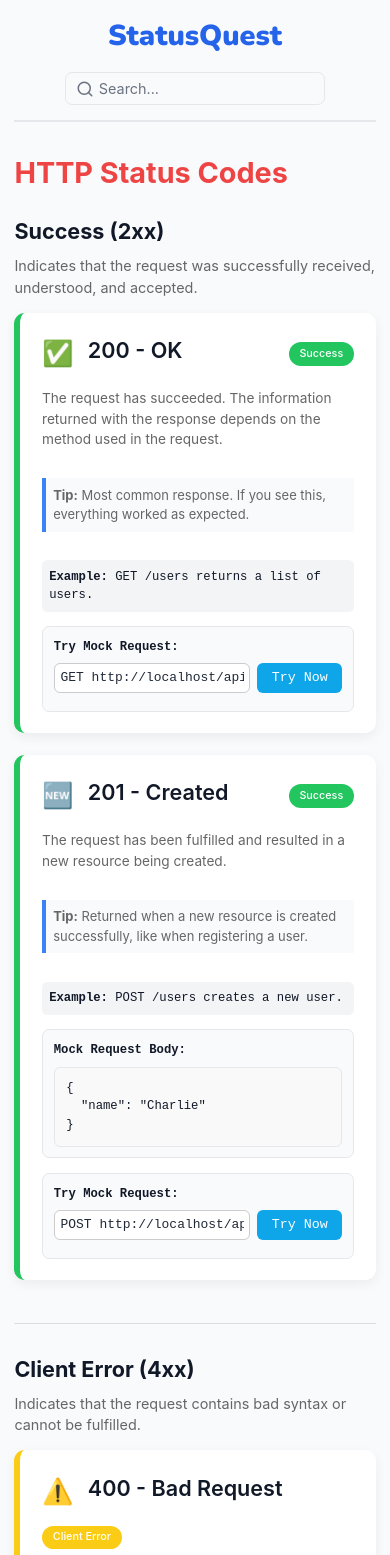
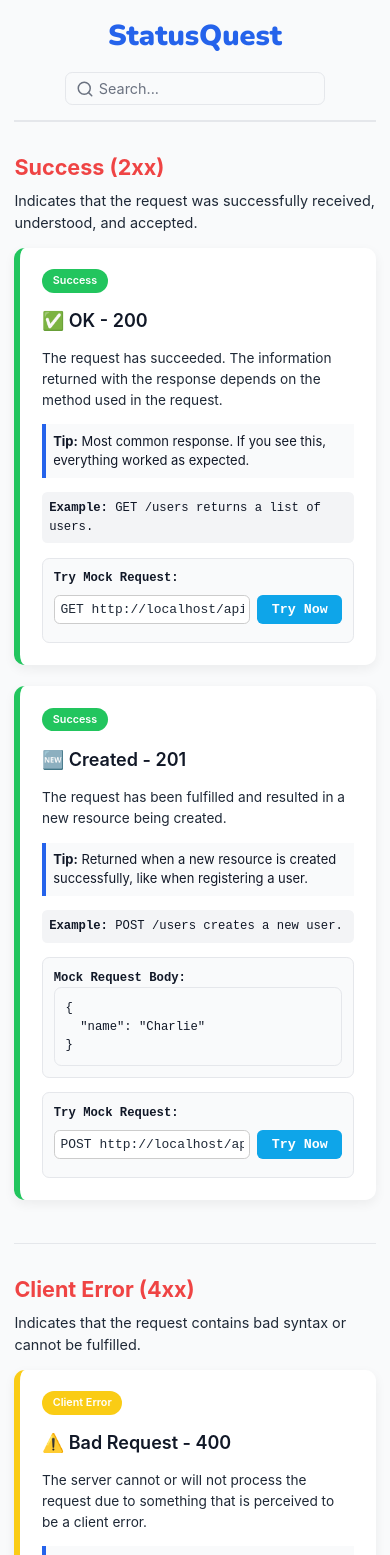
Before and after one commit to CodeQuestic/StatusQuest, a Next.js app: page / in a window 390 px wide. Shown: the top 1555 px of the page. Built offline with nearby package versions, Linux system fonts and the light colour scheme.

Commit message:
fixed ui issues, responsive for mobile devices.

```diff
--- a/src/app/page.tsx
+++ b/src/app/page.tsx
@@ -18,27 +18,24 @@ export default function Home() {
         <SearchBar onSearch={setQuery} />
       </div>
 
-      {/* Main content */}
       <div className={styles.content}>
-        <h1>HTTP Status Codes</h1>
-
         {query ? (
-          filteredCodes.length === 0 ? (
+          filteredCodes?.length === 0 ? (
             <p>No results found for "{query}"</p>
           ) : (
-            filteredCodes.map((entry) => (
-              <StatusCard key={entry.code} data={entry} query={query} />
+            filteredCodes?.map((entry) => (
+              <StatusCard key={entry?.code} data={entry} query={query} />
             ))
           )
         ) : (
-          statusCodeGroups.map((group) => (
-            <section key={group.series} className={styles.group}>
-              <h2>
-                {group.title} ({group.series})
+          statusCodeGroups?.map((group) => (
+            <section key={group?.series} className={styles.group}>
+              <h2 className={styles.groupTitle}>
+                {group?.title} ({group?.series})
               </h2>
-              <p>{group.description}</p>
-              {group.codes.map((entry) => (
-                <StatusCard key={entry.code} data={entry} query={query} />
+              <p className={styles.groupDescription}>{group?.description}</p>
+              {group?.codes?.map((entry) => (
+                <StatusCard key={entry?.code} data={entry} query={query} />
               ))}
             </section>
           ))
--- a/src/components/statusCard.tsx
+++ b/src/components/statusCard.tsx
@@ -13,8 +13,10 @@ const highlightMatch = (text: string, query: string) => {
   if (!query) return text;
   const regex = new RegExp(`(${query})`, "gi");
   return text
-    .split(regex)
-    .map((part, i) => (regex.test(part) ? <mark key={i}>{part}</mark> : part));
+    ?.split(regex)
+    ?.map((part, i) =>
+      regex?.test(part) ? <mark key={i}>{part}</mark> : part
+    );
 };
 
 export default function StatusCard({ data, query }: Props) {
@@ -32,7 +34,7 @@ export default function StatusCard({ data, query }: Props) {
 
   const baseUrl =
     typeof window !== "undefined"
-      ? `${window.location.protocol}//${window.location.host}`
+      ? `${window?.location?.protocol}//${window?.location?.host}`
       : "";
 
   const fullUrl = `${baseUrl}${mock.url}`;
@@ -43,9 +45,9 @@ export default function StatusCard({ data, query }: Props) {
     setLoading(true);
     setResponse(null);
 
-    const delay = 400 + Math.floor(Math.random() * 1000);
+    const delay = 400 + Math?.floor(Math?.random() * 1000);
     setTimeout(() => {
-      setResponse(mock.response);
+      setResponse(mock?.response);
       setLoading(false);
     }, delay);
   };
@@ -53,10 +55,12 @@ export default function StatusCard({ data, query }: Props) {
   return (
     <div className={styles.card} style={{ borderLeft: `6px solid ${color}` }}>
       <div className={styles.header}>
-        <span className={styles.emoji}>{emoji}</span>
-        <h2 className={styles.code}>
-          {highlightMatch(`${code} - ${title}`, query)}
-        </h2>
+        <div className={styles.groupEmojiTitle}>
+          <span className={styles.emoji}>{emoji}</span>
+          <h2 className={styles.code}>
+            {highlightMatch(`${title} - ${code}`, query)}
+          </h2>
+        </div>
         <span className={styles.category} style={{ backgroundColor: color }}>
           {highlightMatch(category, query)}
         </span>
@@ -72,13 +76,13 @@ export default function StatusCard({ data, query }: Props) {
         <strong>Example:</strong> {highlightMatch(example, query)}
       </div>
 
-      {mock.method === "POST" && mock.body && (
+      {mock?.method === "POST" && mock?.body && (
         <div className={styles.mock}>
           <strong>Mock Request Body:</strong>
           <div className={styles.codeBlock}>
-            {JSON.stringify(mock.body, null, 2)
-              .split("\n")
-              .map((line, i) => (
+            {JSON.stringify(mock?.body, null, 2)
+              ?.split("\n")
+              ?.map((line, i) => (
                 <div key={i}>{highlightMatch(line, query)}</div>
               ))}
           </div>
@@ -89,8 +93,11 @@ export default function StatusCard({ data, query }: Props) {
         <strong>Try Mock Request:</strong>
         <div className={styles.tryNowSection}>
           <input
+            id={`urlInput${code}`}
+            name={`urlInput${code}`}
+            autoComplete="off"
             type="text"
-            value={`${mock.method} ${fullUrl}`}
+            value={`${mock?.method} ${fullUrl}`}
             readOnly
             className={styles.urlInput}
           />
@@ -99,7 +106,7 @@ export default function StatusCard({ data, query }: Props) {
             disabled={loading}
             className={styles.tryBtn}
           >
-            {loading ? "Trying..." : "Try Now"}
+            Try Now
           </button>
         </div>
 
@@ -108,8 +115,8 @@ export default function StatusCard({ data, query }: Props) {
         {response && (
           <div className={styles.codeBlock}>
             {JSON.stringify(response, null, 2)
-              .split("\n")
-              .map((line, i) => (
+              ?.split("\n")
+              ?.map((line, i) => (
                 <div key={i}>{highlightMatch(line, query)}</div>
               ))}
           </div>
--- a/src/styles/Home.module.scss
+++ b/src/styles/Home.module.scss
@@ -30,26 +30,20 @@
 }
 
 .content {
-  h1 {
-    font-size: 2rem;
-    font-weight: bold;
-    margin-bottom: 1.5rem;
-    color: $color-error;
-  }
-}
-
   .group {
     margin-bottom: 2rem;
     padding-bottom: 1.5rem;
-  border-bottom: 1px solid #ddd;
+    border-bottom: 1px solid $color-border;
   }
 
-.group h2 {
+  .groupTitle {
+    color: $color-error;
     font-size: 1.5rem;
     margin-bottom: 0.5rem;
   }
 
-.group p {
+  .groupDescription {
     margin-bottom: 1rem;
-  color: #666;
+    color: $color-dark-bg;
   }
+}
--- a/src/styles/statusCard.module.scss
+++ b/src/styles/statusCard.module.scss
@@ -1,60 +1,69 @@
+@use "./variables.scss" as *;
+
 .card {
-  background: #fff;
+  background: $color-surface;
   border-radius: 0.75rem;
   box-shadow: 0 4px 12px rgba(0, 0, 0, 0.06);
   padding: 1.5rem;
   margin-bottom: 1.5rem;
-  transition: transform 0.2s;
   display: flex;
   flex-direction: column;
   gap: 1rem;
 
-  &:hover {
-    transform: translateY(-2px);
-  }
+  .header {
+    display: flex;
+    flex-direction: row;
+    align-items: center;
+    justify-content: space-between;
+
+    @include respond-mobile {
+      flex-direction: column-reverse;
+      gap: 1rem;
+      align-items: flex-start;
     }
 
-.header {
+    .groupEmojiTitle {
       display: flex;
+      flex-direction: row;
       align-items: center;
-  gap: 1rem;
-  flex-wrap: wrap;
-}
+      gap: 0.3rem;
 
       .emoji {
-  font-size: 1.75rem;
+        font-size: 1.25rem;
       }
 
       .code {
         font-size: 1.25rem;
         font-weight: 600;
-  flex-grow: 1;
+      }
     }
 
     .category {
+      width: fit-content;
       padding: 0.25rem 0.75rem;
-  border-radius: 999px;
+      border-radius: 1rem;
       font-size: 0.75rem;
-  font-weight: 500;
-  color: white;
+      font-weight: 600;
+      color: $color-surface;
+    }
   }
 
   .description {
     font-size: 0.95rem;
-  color: #333;
+    color: $color-dark-bg;
   }
 
   .tip {
-  background-color: #f9fafb;
+    background-color: $color-bg;
     padding: 0.5rem;
-  border-left: 4px solid #3b82f6;
+    border-left: 4px solid $color-primary;
     font-size: 0.9rem;
   }
 
   .example {
     font-family: monospace;
     font-size: 0.85rem;
-  background: #f3f4f6;
+    background: $color-light-text;
     padding: 0.5rem;
     border-radius: 0.375rem;
   }
@@ -62,26 +71,18 @@
   .mock {
     font-family: monospace;
     font-size: 0.85rem;
-  background: #f9fafb;
+    background: $color-bg;
     padding: 0.75rem;
-  border: 1px solid #e5e7eb;
+    border: 1px solid $color-border;
     border-radius: 0.5rem;
     white-space: pre-wrap;
-}
-
-.mark {
-  background-color: #fffa8b;
-  padding: 0 2px;
-  border-radius: 2px;
-  font-weight: 500;
-}
 
     .codeBlock {
       font-family: monospace;
       font-size: 0.85rem;
-  background: #f9fafb;
+      background: $color-bg;
       padding: 0.75rem;
-  border: 1px solid #e5e7eb;
+      border: 1px solid $color-border;
       border-radius: 0.5rem;
       white-space: pre-wrap;
       word-break: break-word;
@@ -91,22 +92,23 @@
       display: flex;
       gap: 0.5rem;
       margin: 0.5rem 0;
-}
 
       .urlInput {
         flex: 1;
         padding: 0.4rem;
-  border: 1px solid #ccc;
-  border-radius: 6px;
+        border: 1px solid $color-border-muted;
+        border-radius: 0.4rem;
         font-size: 0.9rem;
+        cursor: not-allowed;
       }
 
       .tryBtn {
-  background-color: #0ea5e9;
-  color: white;
+        background-color: $color-info;
+        color: $color-surface;
         border: none;
         padding: 0.5rem 1rem;
-  border-radius: 6px;
+        border-radius: 0.4rem;
+        font-weight: 600;
         cursor: pointer;
       }
 
@@ -114,22 +116,11 @@
         opacity: 0.6;
         cursor: not-allowed;
       }
+    }
 
     .loader {
-  color: #888;
+      color: $color-muted;
       margin-top: 0.5rem;
     }
-
-.error {
-  color: red;
-  margin-top: 0.5rem;
   }
-
-.codeBlock {
-  background: #f9f9f9;
-  padding: 0.8rem;
-  border-radius: 6px;
-  font-family: monospace;
-  margin-top: 0.5rem;
-  overflow-x: auto;
 }
--- a/src/styles/variables.scss
+++ b/src/styles/variables.scss
@@ -19,8 +19,9 @@ $color-text: #111827;
 $color-muted: #6b7280;
 
 $color-border: #e5e7eb;
+$color-border-muted: #ccc;
 $color-dark-bg: #1f2937;
-$color-dark-text: #f3f4f6;
+$color-light-text: #f3f4f6;
 
 // ================================
 // 📱 Responsive Breakpoints
```
Also changed, not shown: src/app/head.tsx (added, +14 -0 lines). Lines whose indentation alone changed are shown as unchanged.
